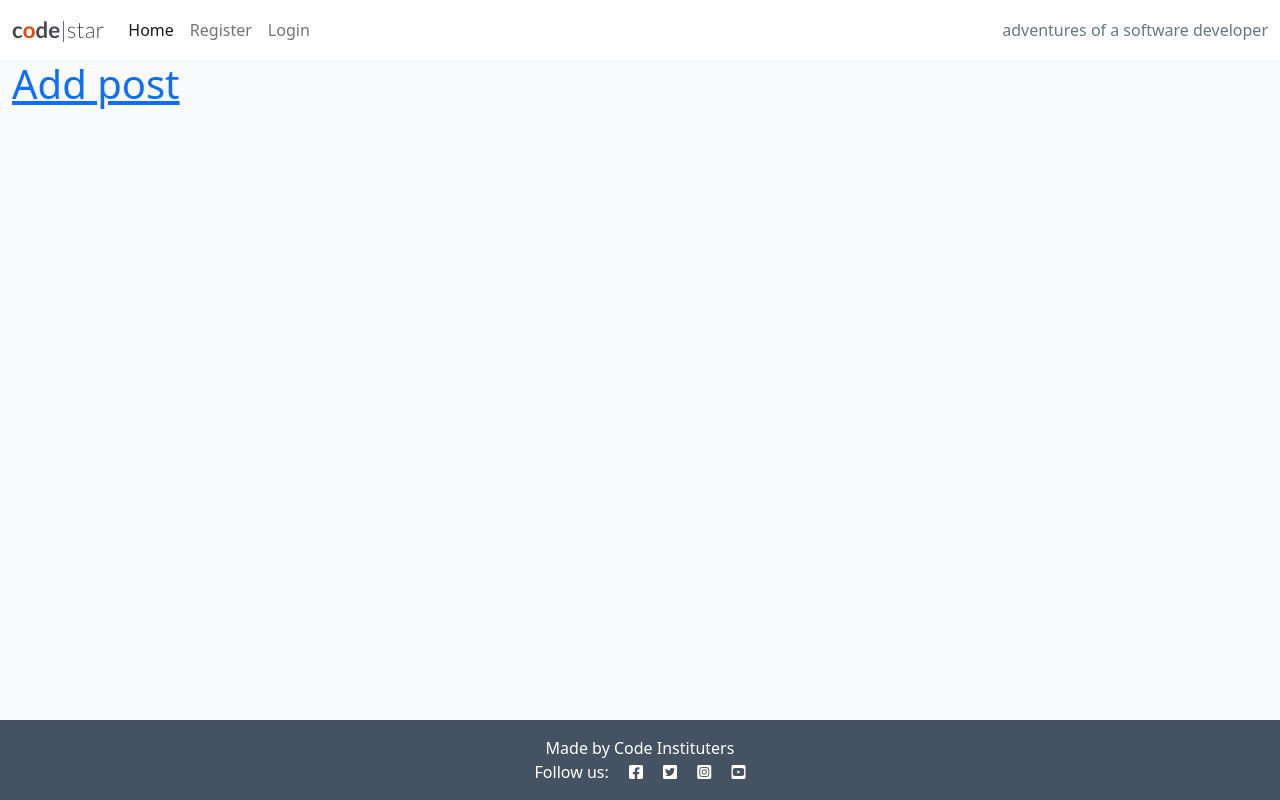
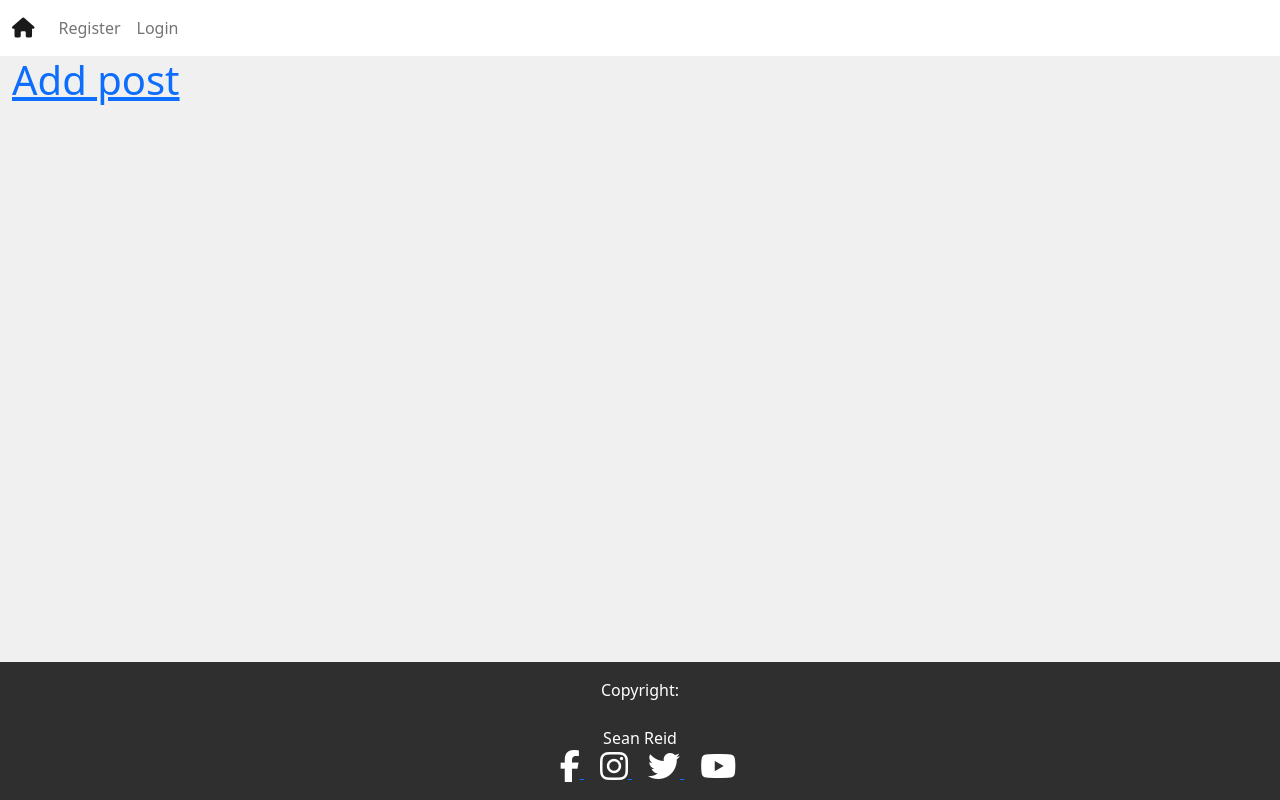
Before and after one commit to seanreid1997/CI-project4, a Django app: page / in a window 1280 px wide. Run offline with Django 3.2, Linux system fonts and the light colour scheme; some libraries are stand-ins or nearby versions.

Commit message:
Style footer and navbar

```diff
--- a/profiles/urls.py
+++ b/profiles/urls.py
@@ -5,5 +5,5 @@ urlpatterns = [
     path('', views.PostList.as_view(), name='home'),
     path('<slug:slug>/', views.PostDetail.as_view(), name='post_detail'),
     path('like/<slug:slug>', views.PostLike.as_view(), name='post_like'),
-    path('upload/', views.add_post, name='add_post'),
+    path('add_post/', views.add_post, name='add_post'),
 ]
--- a/static/css/style.css
+++ b/static/css/style.css
@@ -1,32 +1,21 @@
 body {
-    background-color: #F9FAFC;
+    background-color: #f0f0f0;
 }
 
-.brand {
-    font-family: Lato, sans-serif;
-    font-size: 1.4rem;
-    font-weight: 700;
-    color: #4A4A4F;
+.c-white {
+    color: #fff;
 }
 
-.red-o {
-    color: #E84610;
+.padding {
+    padding: -5% 0 2% 0;
 }
 
-.thin {
-    font-weight: 300;
+.lg-font {
+    font-size: 200%;
 }
 
-.light-bg {
-    background-color: #fff;
-}
-
-.dark-bg {
-    background-color: #445261;
-}
-
-.main-bg {
-    background-color: #F9FAFC;
+.footer-bg{
+    background-color: #2f2f2f;
 }
 
 .card {
--- a/templates/base.html
+++ b/templates/base.html
@@ -4,7 +4,7 @@
 <html class="h-100">
 
 <head>
-    <title>CodeStar Blog</title>
+    <title>MyNet</title>
 
     <link rel="preconnect" href="https://fonts.gstatic.com">
     <link href="https://fonts.googleapis.com/css2?family=Roboto:wght@300&display=swap" rel="stylesheet">
@@ -16,6 +16,7 @@
     <script src="https://cdn.jsdelivr.net/npm/bootstrap@5.0.1/dist/js/bootstrap.bundle.min.js"
         integrity="sha384-gtEjrD/SeCtmISkJkNUaaKMoLD0//ElJ19smozuHV6z3Iehds+3Ulb9Bn9Plx0x4" crossorigin="anonymous">
     </script>
+    <script src="https://kit.fontawesome.com/d15acb58b5.js" crossorigin="anonymous"></script>
     <link rel="stylesheet" href="{% static 'css/style.css' %}">
 
 </head>
@@ -26,33 +27,28 @@
 
     <nav class="navbar navbar-expand-lg navbar-light bg-white">
         <div class="container-fluid">
-            <a class="navbar-brand" href="{% url 'home' %}"><span class="brand">c<span class="red-o">o</span>de<span
-                        class="thin">|star</span></span></span></a>
+            <a class="navbar-brand" href="{% url 'home' %}">
+                <i class="fas fa-home-lg-alt"></i>
+            </a>
             <button class="navbar-toggler" type="button" data-bs-toggle="collapse" data-bs-target="#navbarText"
                 aria-controls="navbarText" aria-expanded="false" aria-label="Toggle navigation">
                 <span class="navbar-toggler-icon"></span>
             </button>
             <div class="collapse navbar-collapse" id="navbarText">
                 <ul class="navbar-nav me-auto mb-2 mb-lg-0">
-                    <li class="nav-item">
-                        <a class="nav-link active" aria-current="page" href="{% url 'home' %}">Home</a>
-                    </li>
                     {% if user.is_authenticated %}
-                    <li class="nav-item">
+                    <li class="nav-item ml-auto">
                         <a class="nav-link" href="{% url 'account_logout' %}">Logout</a>
                     </li>
                     {% else %}
                     <li class="nav-item">
-                        <a class="nav-link" href="{% url 'account_signup' %}">Register</a>
+                        <a class="nav-link ml-auto" href="{% url 'account_signup' %}">Register</a>
                     </li>
                     <li class="nav-item">
-                        <a class="nav-link" href="{% url 'account_login' %}">Login</a>
+                        <a class="nav-link ml-auto" href="{% url 'account_login' %}">Login</a>
                     </li>
                     {% endif %}
                 </ul>
-                <span class="navbar-text text-muted">
-                    adventures of a software developer
-                </span>
             </div>
         </div>
     </nav>
@@ -64,12 +60,23 @@
     </main>
 
     <!-- Footer -->
-    <footer class="footer mt-auto py-3 dark-bg">
-        <p class="m-0 text-center text-white">Made by Code Instituters</p>
-        <p class="m-0 text-center text-white">Follow us: <i class="fab fa-facebook-square ms-3"></i>
-            <i class="fab fa-twitter-square ms-3"></i>
-            <i class="fab fa-instagram-square ms-3"></i>
-            <i class="fab fa-youtube-square ms-3"></i></p>
+    <footer class="footer mt-auto py-3 footer-bg">
+        <p class="m-0 text-center text-white">Copyright:</p>
+        <br>
+        <p class="m-0 text-center text-white padding">Sean Reid</p>
+        <p class="m-0 text-center text-white">
+            <a href="https://en-gb.facebook.com/">
+                <i class="fab fa-facebook-f ms-3 lg-font c-white"></i>
+            </a>
+            <a href="https://www.instagram.com/">
+                <i class="fab fa-instagram ms-3 lg-font c-white"></i>
+            </a>
+            <a href="https://twitter.com/">
+                <i class="fab fa-twitter ms-3 lg-font c-white"></i>
+            </a>
+            <a href="https://www.youtube.com/">
+                <i class="fab fa-youtube ms-3 lg-font c-white"></i>
+            </a>
     </footer>
 </body>
 
--- a/templates/index.html
+++ b/templates/index.html
@@ -4,7 +4,7 @@
 
 <div class="container-fluid">
     <div class="row">
-        <a href="{% url 'upload' %}" ><h1>Add post</h1></a>
+        <a href="{% url 'add_post' %}" ><h1>Add post</h1></a>
         <!-- Blog Entries Column -->
         <div class="col-12 mt-3 left">
             <div class="row">
```
